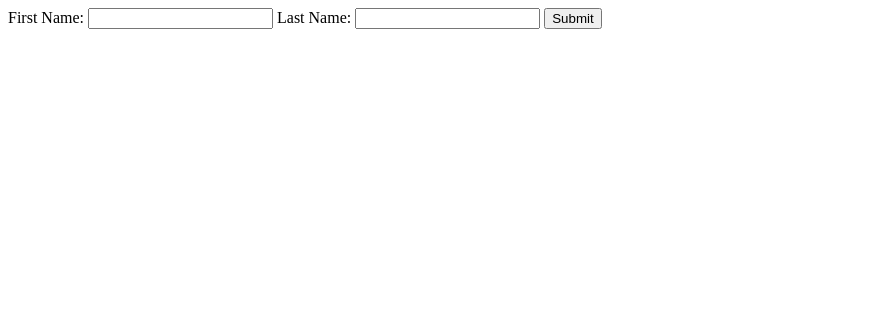
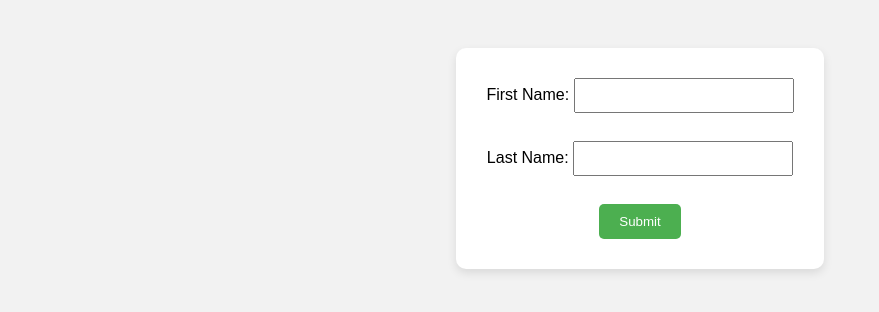
Before and after one commit to acciojob/form-login-harshalg369, a website: page main.html in a window 1280 px wide. Shown: the whole page, without its empty margins (0-879 px from the left). Drawn offline with Linux system fonts and the light colour scheme.

Commit message:
created a submission

```diff
--- a/main.html
+++ b/main.html
@@ -3,17 +3,18 @@
 <head>
   <meta charset="UTF-8">
   <title>Form Login</title>
-  <link rel="stylesheet" href="style.css">
+  <link rel="stylesheet" href="styles.css">
 </head>
 <body>
-  <form id="nameForm">
+
+  <form onsubmit="getFormvalue(event)">
     <label for="fname">First Name:</label>
-    <input type="text" name="fname" id="fname" required>
+    <input type="text" name="fname" id="fname" /><br><br>
 
     <label for="lname">Last Name:</label>
-    <input type="text" name="lname" id="lname" required>
+    <input type="text" name="lname" id="lname" /><br><br>
 
-    <button type="submit">Submit</button>
+    <input type="submit" value="Submit" />
   </form>
 
   <script src="script.js"></script>
--- a/script.js
+++ b/script.js
@@ -1,16 +1,12 @@
 function getFormvalue(event) {
-  event.preventDefault(); // Prevent form from reloading the page
+  event.preventDefault(); // prevent form from refreshing the page
 
-  const firstName = document.querySelector('input[name="fname"]').value.trim();
-  const lastName = document.querySelector('input[name="lname"]').value.trim();
+  const fname = document.querySelector('[name="fname"]').value.trim();
+  const lname = document.querySelector('[name="lname"]').value.trim();
 
-  if (firstName === '' || lastName === '') {
-    alert("Please fill in both First Name and Last Name.");
-    return;
+  if (fname === "" && lname === "") {
+    alert("Please enter your name.");
+  } else {
+    alert(`${fname} ${lname}`.trim());
   }
-
-  const fullName = `${firstName} ${lastName}`;
-  alert(fullName);
 }
-
-document.getElementById("nameForm").addEventListener("submit", getFormvalue);
--- a/styles.css
+++ b/styles.css
@@ -1,38 +1,29 @@
 body {
   font-family: Arial, sans-serif;
-  margin: 40px;
+  padding: 40px;
+  text-align: center;
+  background-color: #f2f2f2;
 }
 
 form {
-  max-width: 400px;
-  margin: auto;
-  padding: 20px;
-  border: 1px solid #ccc;
-  border-radius: 5px;
-}
-
-label {
-  display: block;
-  margin-top: 15px;
+  background-color: white;
+  padding: 30px;
+  border-radius: 10px;
+  display: inline-block;
+  box-shadow: 0 4px 10px rgba(0,0,0,0.1);
 }
 
 input[type="text"] {
-  width: 100%;
   padding: 8px;
-  margin-top: 5px;
-  box-sizing: border-box;
+  width: 200px;
+  margin-bottom: 10px;
 }
 
-button {
-  margin-top: 20px;
+input[type="submit"] {
   padding: 10px 20px;
-  background-color: #007BFF;
+  background-color: #4CAF50;
   color: white;
   border: none;
-  border-radius: 4px;
+  border-radius: 5px;
   cursor: pointer;
 }
-
-button:hover {
-  background-color: #0056b3;
-}
```
